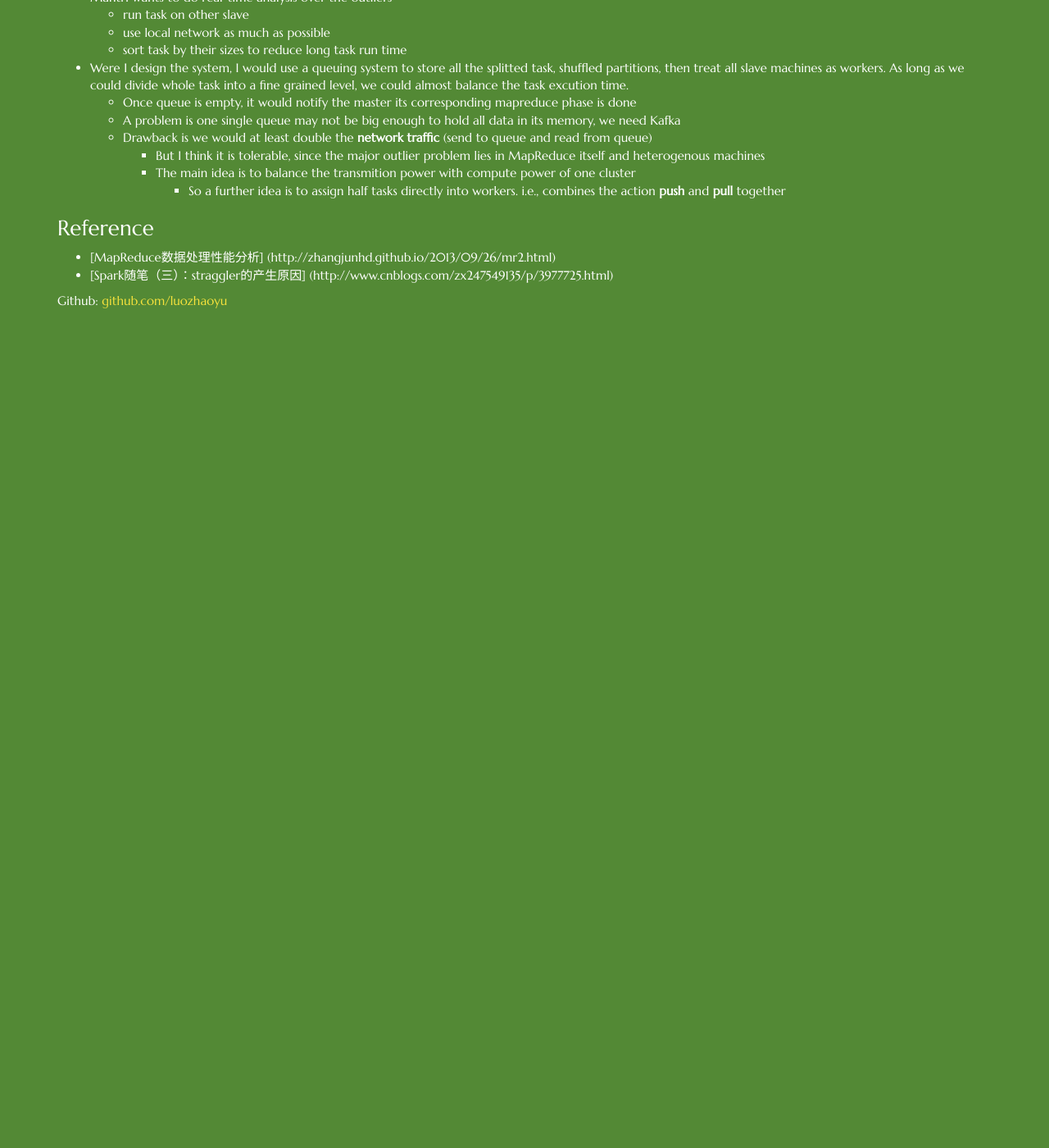
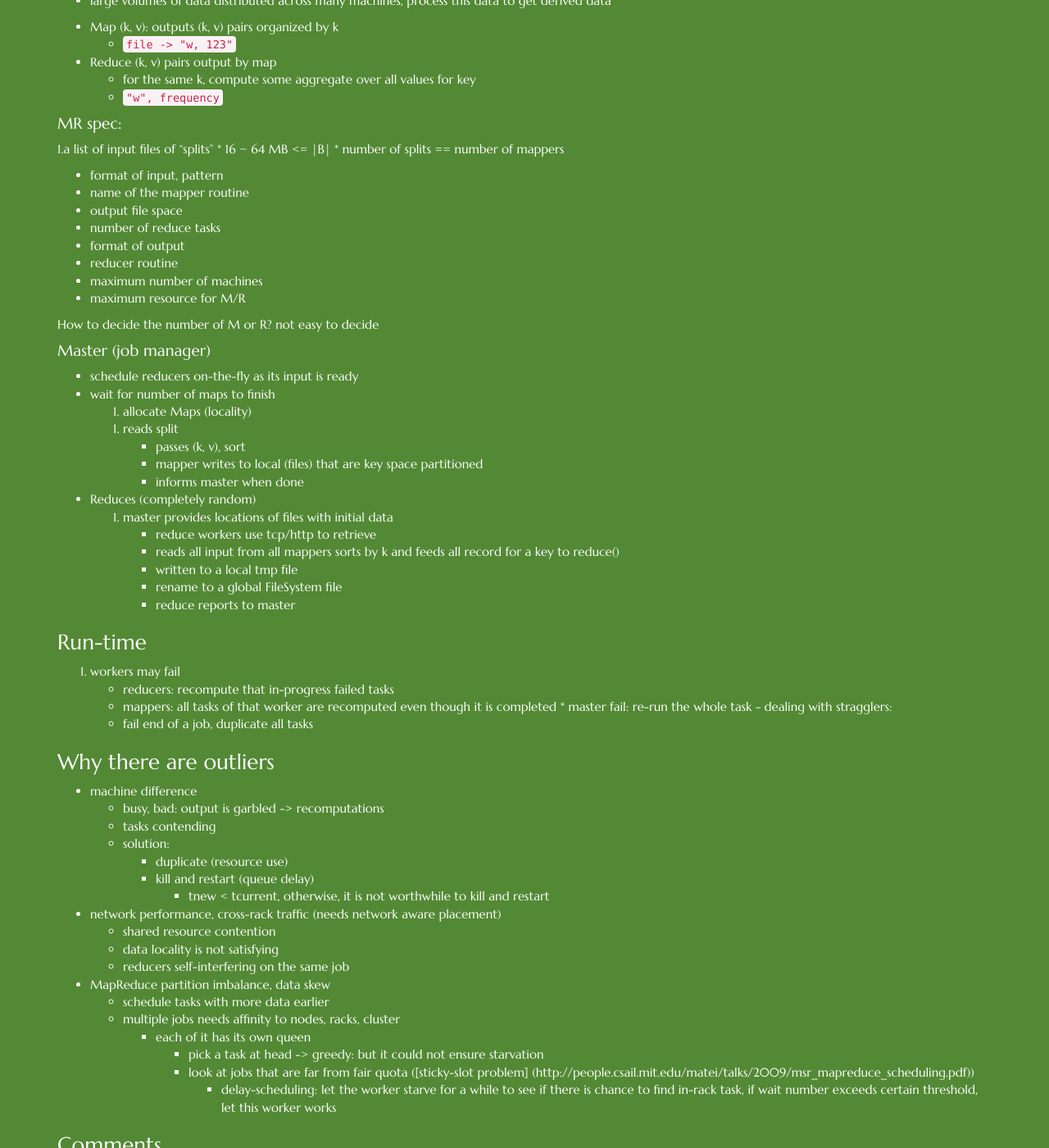
Before and after one commit to luozhaoyu/luozhaoyu.github.io, a Jekyll site: the page built from _posts/2015-09-16-MapReduce.md, in a window 1280 px wide and 1400 px high, scrolled down 501 px. Shown: the whole window at 82% size. Built offline with Jekyll 4.4.1, drawn with Linux system fonts in a browser that asks for light colours; nearby versions of some CDN libraries; Markdown is read by kramdown in place of the engine named in the settings; before the commit the page ends 900 px from its top, so only the background shows below that; some of the changed text lies outside the part shown.

Commit message:
finish mapreduce

```diff
--- a/_posts/2015-09-16-MapReduce.md
+++ b/_posts/2015-09-16-MapReduce.md
@@ -3,10 +3,81 @@ layout: post
 title: "MapReduce"
 ---
 
+### MapReduce
+* M/R programming model
+* Execution isssues, run time problems
+* Scheduling and fairness across jobs
+    * greedy
+    * fair scheduler (slot-based)
+    * flow-based fair scheduler
+
+* large volumes of data distributed across many machines, process this data to get derived data
+
+* Map (k, v): outputs (k, v) pairs organized by k
+    * `file -> "w, 123"`
+* Reduce (k, v) pairs output by map
+    * for the same k, compute some aggregate over all values for key
+    * `"w", frequency`
+
+#### MR spec:
+1.a list of input files of "splits"
+    * 16 ~ 64 MB <= |B|
+    * number of splits == number of mappers
+- format of input, pattern
+- name of the mapper routine
+- output file space
+- number of reduce tasks
+- format of output
+- reducer routine
+- maximum number of machines
+- maximum resource for M/R
+
+How to decide the number of M or R? not easy to decide
+
+#### Master (job manager)
+* schedule reducers on-the-fly as its input is ready
+* wait for number of maps to finish
+1. allocate Maps (locality)
+    1. reads split
+    - passes (k, v), sort
+    - mapper writes to local (files) that are key space partitioned
+    - informs master when done
+- Reduces (completely random)
+    1. master provides locations of files with initial data
+    * reduce workers use tcp/http to retrieve
+    * reads all input from all mappers sorts by k and feeds all record for a key to reduce()
+    * written to a local tmp file
+    * rename to a global FileSystem file
+    * reduce reports to master
+
+### Run-time
+1. workers may fail
+    * reducers: recompute that in-progress failed tasks
+    * mappers: all tasks of that worker are recomputed even though it is completed
+* master fail: re-run the whole task
+- dealing with stragglers:
+    * fail end of a job, duplicate all tasks
+
+
 ### Why there are outliers
 * machine difference
-* network performance, cross-rack traffic
+    * busy, bad: output is garbled -> recomputations
+    * tasks contending
+    * solution:
+        * duplicate (resource use)
+        * kill and restart (queue delay)
+            * tnew < tcurrent, otherwise, it is not worthwhile to kill and restart
+* network performance, cross-rack traffic (needs network aware placement)
+    * shared resource contention
+    * data locality is not satisfying
+    * reducers self-interfering on the same job
 * MapReduce partition imbalance, data skew
+    * schedule tasks with more data earlier
+    * multiple jobs needs affinity to nodes, racks, cluster
+        * each of it has its own queen
+            * pick a task at head -> greedy: but it could not ensure starvation
+            * look at jobs that are far from fair quota ([sticky-slot problem] (http://people.csail.mit.edu/matei/talks/2009/msr_mapreduce_scheduling.pdf))
+                * delay-scheduling: let the worker starve for a while to see if there is chance to find in-rack task, if wait number exceeds certain threshold, let this worker works
 
 ### Comments
 * Mantri wants to do real-time analysis over the outliers
```
Also changed, not shown: _posts/2015-09-15-DCTCP-incast.md (+68 -1 lines).
